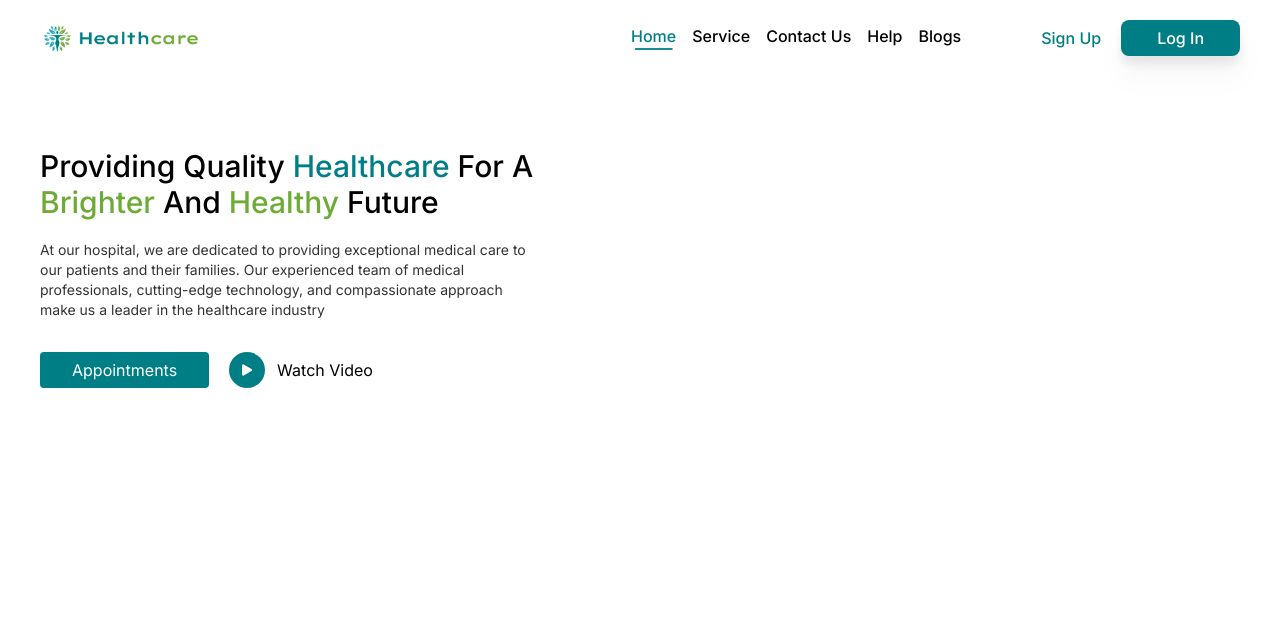
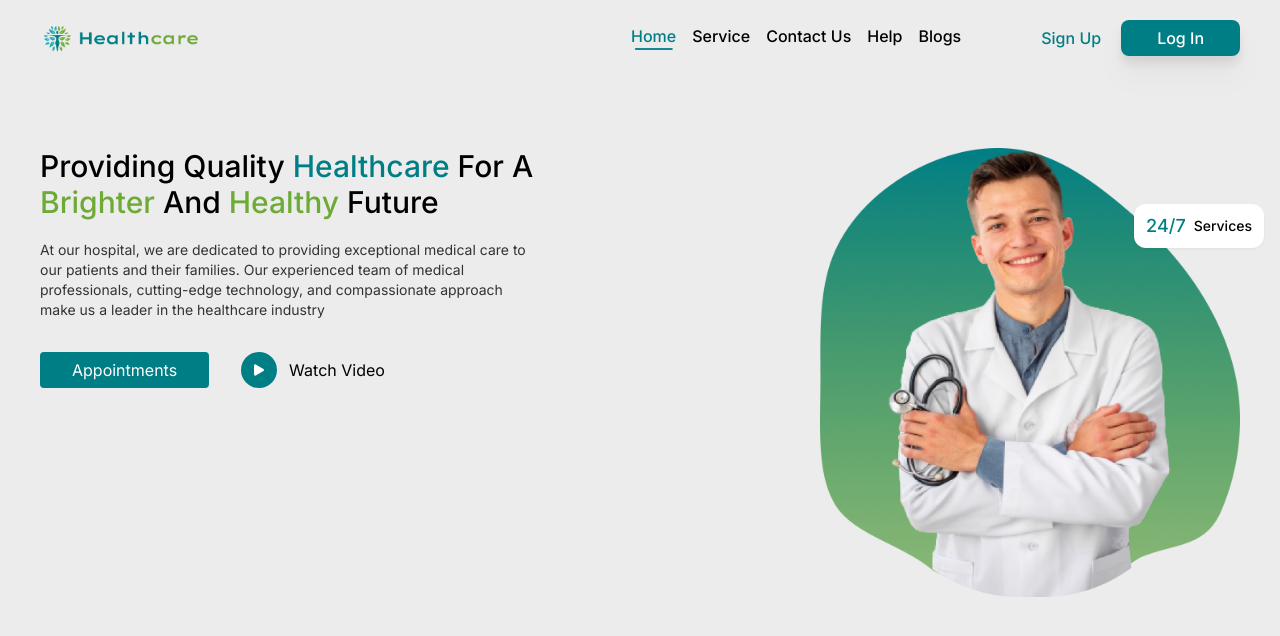
Before and after one commit to lasha-codes/health-appointment-system, a Next.js app: page / in a window 1280 px wide. Shown: the top 636 px of the page. Built offline with nearby package versions, Linux system fonts and the light colour scheme.

Commit message:
right section of the top_section is done

```diff
--- a/src/app/layout.tsx
+++ b/src/app/layout.tsx
@@ -17,7 +17,7 @@ export default function RootLayout({
 }>) {
   return (
     <html lang='en'>
-      <body className={`${inter.className} px-10 py-2`}>
+      <body className={`${inter.className} px-10 py-2 bg-[#ECECEC]`}>
         <Header />
         {children}
       </body>
--- a/src/components/top_section.tsx
+++ b/src/components/top_section.tsx
@@ -1,5 +1,8 @@
 import { IoPlay } from 'react-icons/io5'
 import Link from 'next/link'
+import Image from 'next/image'
+import doctor from '@/assets/doctor.png'
+import doctor_bg from '@/assets/doctor-bg.png'
 
 const TopSection = () => {
   return (
@@ -17,7 +20,7 @@ const TopSection = () => {
             medical professionals, cutting-edge technology, and compassionate
             approach make us a leader in the healthcare industry
           </p>
-          <div className='flex items-center gap-5'>
+          <div className='flex items-center gap-8'>
             <button className='text-white bg-main_green px-8 py-1.5 rounded hover:bg-main_green/80 transition-all duration-300 ease-linear'>
               Appointments
             </button>
@@ -34,7 +37,26 @@ const TopSection = () => {
           </div>
         </div>
       </div>
-      <div></div>
+      <div className='relative'>
+        <Image
+          src={doctor_bg}
+          priority
+          className='w-[250px] md:w-[300px] 2xl:-mt-16 lg:w-[350px] xl:w-[420px] 2xl:w-[470px]'
+          alt=''
+        />
+        <Image
+          src={doctor}
+          className='absolute top-0 2xl:-top-16 w-[223px] md:w-[268px] right-5 lg:w-[314px] xl:w-[378px] 2xl:w-[425px]'
+          alt=''
+          priority
+        />
+        <div className='flex bg-white rounded-xl items-center drop-shadow-sm w-fit px-3 py-2 gap-2 font-medium text-sm max-lg:text-[13px] absolute -right-6 top-14'>
+          <span className='text-main_green text-lg max-lg:text-[15px]'>
+            24/7
+          </span>
+          Services
+        </div>
+      </div>
     </section>
   )
 }
```
